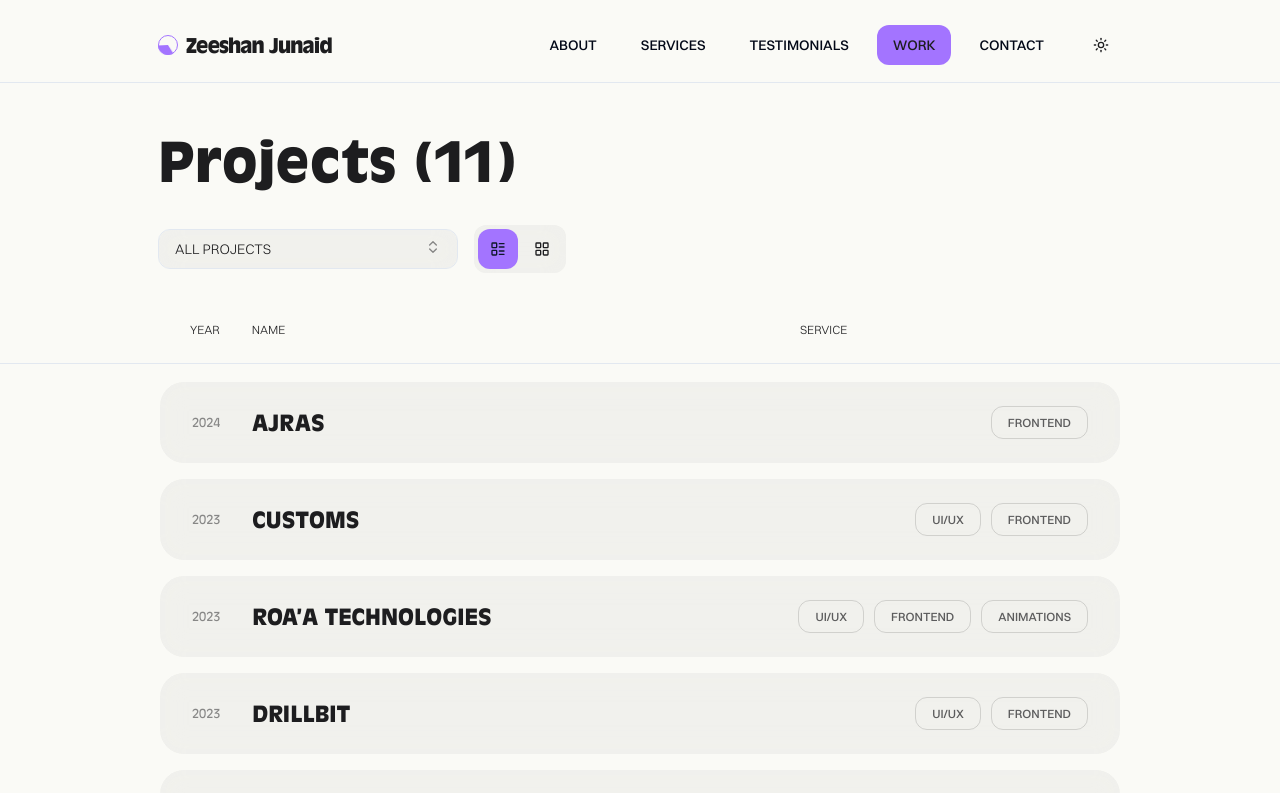
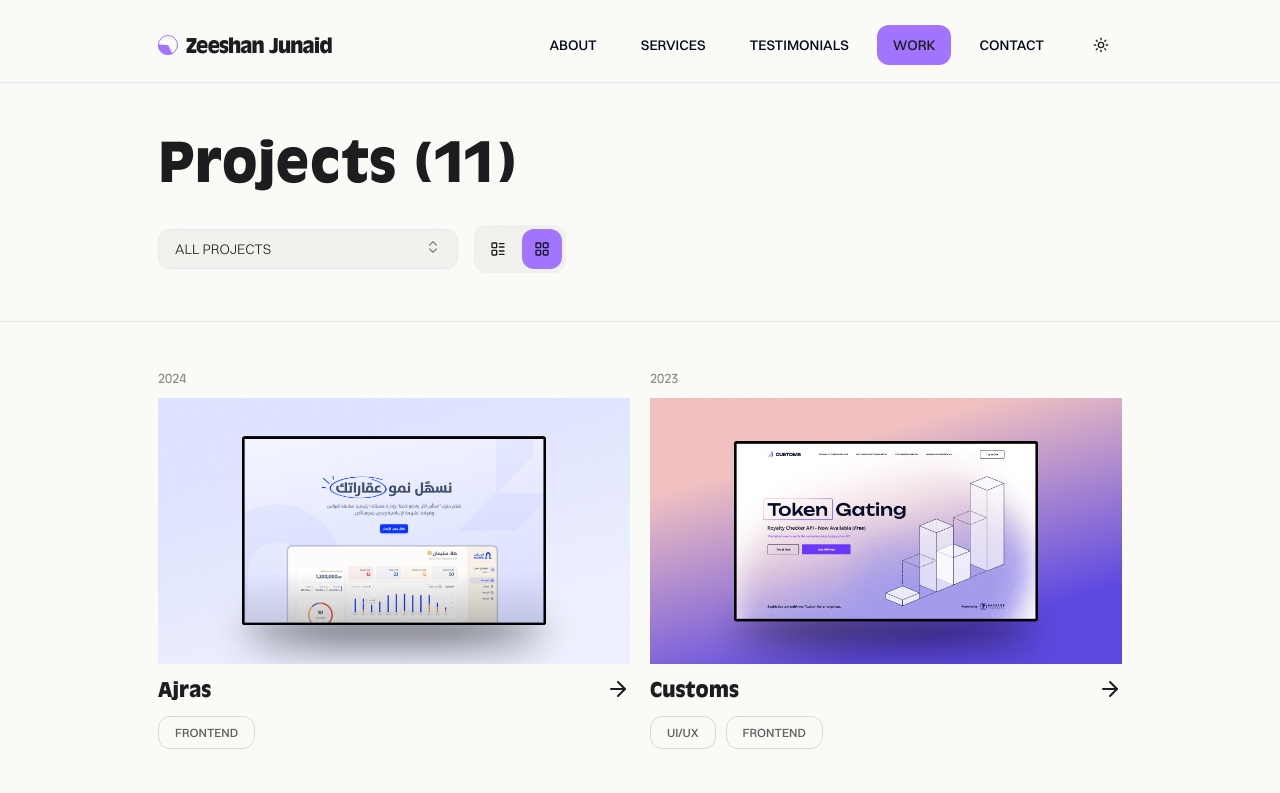
Before and after one commit to zeeshanjunaid/zeeshanjunaid.dev, a Next.js app: page /work in a window 1280 px wide. Shown: the top 793 px of the page. Built offline with nearby package versions, Linux system fonts and the light colour scheme.

Commit message:
added more info to work grid

```diff
--- a/app/(root)/(routes)/components/work-grid.tsx
+++ b/app/(root)/(routes)/components/work-grid.tsx
@@ -1,6 +1,7 @@
 "use client";
 
-import React, { useEffect, useState } from "react";
+import React, { useState } from "react";
+import { WorkTag, WorkYear } from "@/components/work-item";
 
 import { ArrowRight } from "lucide-react";
 import { AspectRatio } from "@/components/ui/aspect-ratio";
@@ -12,8 +13,9 @@ import { cn } from "@/lib/utils";
 
 interface WorkGridProps {
   projects: Project[];
+  selectedSkill?: string;
 }
-export const WorkGrid = ({ projects }: WorkGridProps) => {
+export const WorkGrid = ({ projects, selectedSkill }: WorkGridProps) => {
   const [isLoaded, setIsLoaded] = useState(false);
   const projectsWithImages = projects.filter(
     (project) => project.imgUrl !== undefined && project.imgUrl !== "",
@@ -22,9 +24,9 @@ export const WorkGrid = ({ projects }: WorkGridProps) => {
     <>
       <div className="border-b border-b-borderDarkColor w-full mt-8 lg:mt-12" />
       <Container className="mt-8 lg:mt-12 px-5 lg:px-0">
-        <div className="grid grid-cols-1 md:grid-cols-2 gap-x-5 gap-y-8">
+        <div className="grid grid-cols-1 md:grid-cols-2 gap-x-5 gap-y-12">
           {projects.map(
-            ({ name, link, imgUrl }) =>
+            ({ name, link, imgUrl, tags, year }) =>
               imgUrl && (
                 <a
                   href={link}
@@ -35,6 +37,7 @@ export const WorkGrid = ({ projects }: WorkGridProps) => {
                     projectsWithImages.length % 2 !== 0 && "md:last:col-span-2",
                   )}
                 >
+                  <WorkYear year={year} />
                   <div className="relative w-full">
                     <AspectRatio ratio={16 / 9}>
                       {!isLoaded && <Skeleton className="w-full h-full" />}
@@ -49,6 +52,7 @@ export const WorkGrid = ({ projects }: WorkGridProps) => {
                     </AspectRatio>
                   </div>
 
+                  <div className="flex flex-col gap-y-3">
                     <div className="flex items-center justify-between w-full">
                       <h3 className="font-bold font-ao text-dark dark:text-light text-[16px] md:text-[18px] lg:text-[20px] capitalize">
                         {name}
@@ -56,6 +60,16 @@ export const WorkGrid = ({ projects }: WorkGridProps) => {
                       <span className="text-[24px] text-dark dark:text-light">
                         <ArrowRight className="group-hover:-rotate-45 transition duration-200" />
                       </span>
+                    </div>
+                    <div className="flex items-center flex-wrap gap-2 md:gap-2.5">
+                      {tags.map((tag, index) => (
+                        <WorkTag
+                          key={index}
+                          tag={tag}
+                          selectedSkill={selectedSkill}
+                        />
+                      ))}
+                    </div>
                   </div>
                 </a>
               ),
--- a/app/(root)/(routes)/work/page.tsx
+++ b/app/(root)/(routes)/work/page.tsx
@@ -15,7 +15,7 @@ const WorkPage = () => {
   const projectsNum = ProjectsList.length;
   const [gridView, setGridView] = useState(
     typeof localStorage !== "undefined"
-      ? JSON.parse(localStorage.getItem("zsGridView") || "false")
+      ? JSON.parse(localStorage.getItem("zsGridView") || "true")
       : false,
   );
   const [skillValue, setSkillValue] = useState("");
@@ -69,7 +69,7 @@ const WorkPage = () => {
         </div>
       </Container>
       {gridView ? (
-        <WorkGrid projects={projects} />
+        <WorkGrid selectedSkill={skillValue} projects={projects} />
       ) : (
         <>
           <div className="border-b-[1px] border-b-borderDarkColor mt-12 pb-6">
--- a/components/work-item.tsx
+++ b/components/work-item.tsx
@@ -46,7 +46,7 @@ export const WorkItem = ({
   );
 };
 
-const WorkYear = ({ year }: { year: number }) => (
+export const WorkYear = ({ year }: { year: number }) => (
   <span className="font-ao text-dark/50 dark:text-light/50 uppercase text-[10px] md:text-[12px] pt-1 md:pt-0">
     {year}
   </span>
@@ -56,7 +56,7 @@ const WorkName = ({ name }: { name: string }) => (
     {name}
   </h1>
 );
-const WorkTag = ({
+export const WorkTag = ({
   tag,
   selectedSkill,
 }: {
```
Lines whose indentation alone changed are shown as unchanged.
